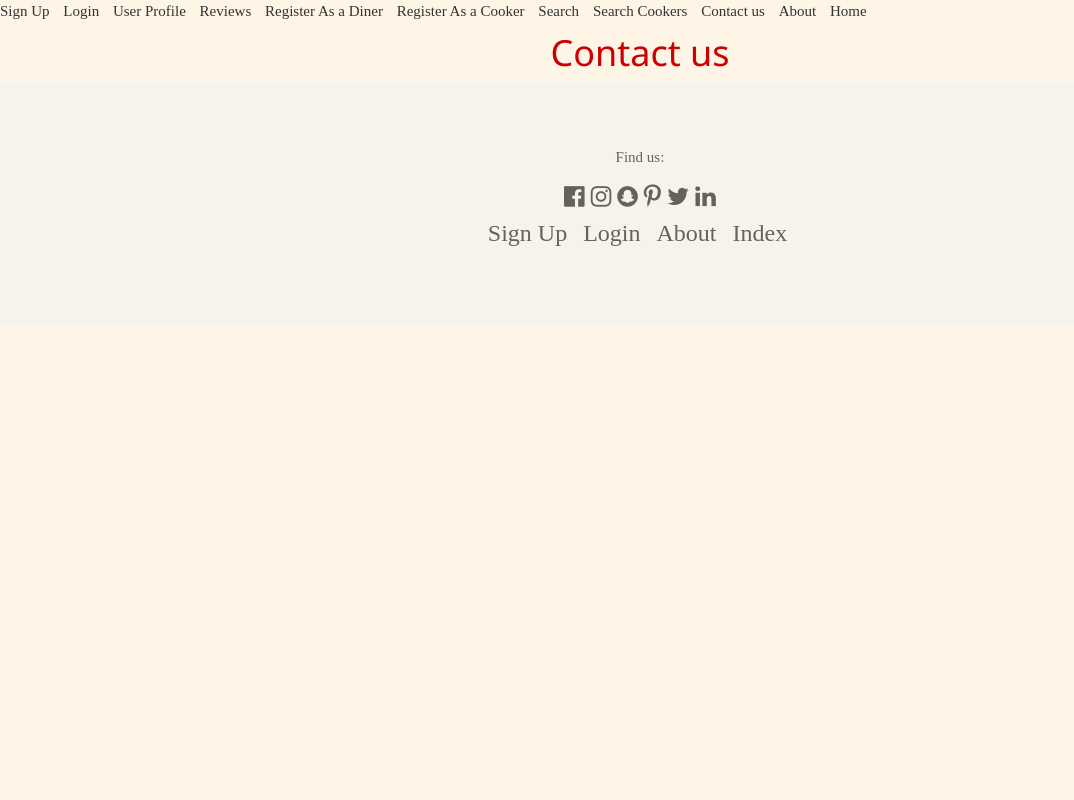
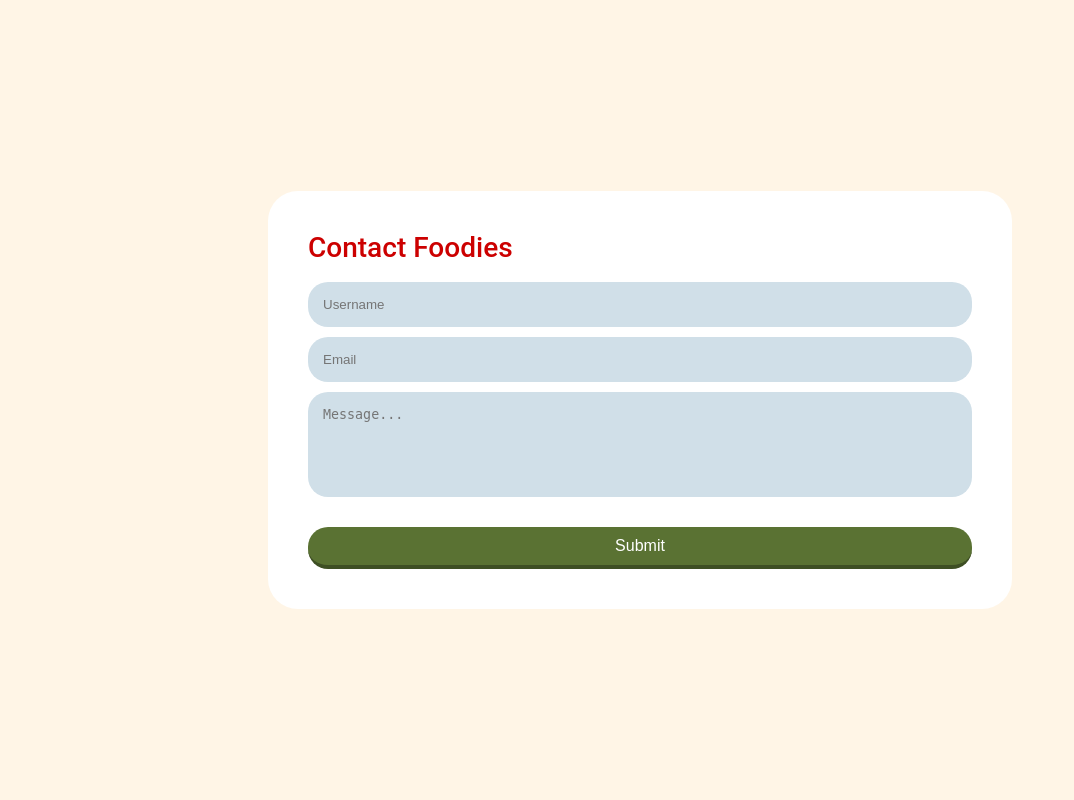
Before and after one commit to hmannelig/itech, a Django app: page /foodies/contact-us/ in a window 1280 px wide. Shown: the whole page, without its empty margins (0-1074 px from the left). Run offline with Django 3.2, Linux system fonts and the light colour scheme; some libraries are stand-ins or nearby versions.

Commit message:
updated contact us html and minor changes on the others

```diff
--- a/static/foodies/css/about.css
+++ b/static/foodies/css/about.css
@@ -1,9 +1,6 @@
 /*
  * Styles for Foodies webpage
  */
-
-
-
 
 .aboutStyle
 {
--- a/templates/foodies/contact_us.html
+++ b/templates/foodies/contact_us.html
@@ -1,19 +1,123 @@
-{% extends 'foodies/base.html' %}
-{% load static %}
+<!DOCTYPE html>
+<html>
+  <head>
+    <title>Contact Foodies</title>
+
+    <style>
+      * {
+      box-sizing: border-box;
+      }
+      html, body {
+      min-height: 100vh;
+      padding: 0;
+      margin: 0;
+      font-family: Roboto, Arial, sans-serif;
+      font-size: 14px;
+      color: #cc0000;
+      }
+      input, textarea {
+      outline: none;
+      }
+      body {
+      display: flex;
+      justify-content: center;
+      align-items: center;
+      padding: 20px;
+      background: #fff5e6;
+      }
+      h1 {
+      margin-top: 0;
+      font-weight: 500;
+      }
+      form {
+      position: relative;
+      width: 80%;
+      border-radius: 30px;
+      background: #fff;
+      }
+
+      content: "";
+      position: absolute;
+      width: 50px;
+      height: 20px;
+      border-radius: 30px;
+      background: #fff;
+      }
+      .form-left-decoration:before {
+      top: -20px;
+      }
+      .form-left-decoration:after {
+      top: 20px;
+      left: 10px;
+      }
+      .form-right-decoration:before {
+      top: -20px;
+      right: 0;
+      }
+      .form-right-decoration:after {
+      top: 20px;
+      right: 10px;
+      }
+      .circle {
+      position: absolute;
+      bottom: 80px;
+      left: -55px;
+      width: 20px;
+      height: 20px;
+      border-radius: 50%;
+      background: #fff;
+      }
+      .form-inner {
+      padding: 40px;
+      }
+      .form-inner input,
+      .form-inner textarea {
+      display: block;
+      width: 100%;
+      padding: 15px;
+      margin-bottom: 10px;
+      border: none;
+      border-radius: 20px;
+      background: #d0dfe8;
+      }
+      .form-inner textarea {
+      resize: none;
+      }
+      button {
+      width: 100%;
+      padding: 10px;
+      margin-top: 20px;
+      border-radius: 20px;
+      border: none;
+      border-bottom: 4px solid #3e4f24;
+      background: #5a7233;
+      font-size: 16px;
+      font-weight: 400;
+      color: #fff;
+      }
+      button:hover {
+      background: #3e4f24;
+      }
+      @media (min-width: 568px) {
+      form {
+      width: 60%;
+      }
+      }
+    </style>
 
 
-
-{% block title_block %}
-  Contact Us
-
-{% endblock %}
+  </head>
+  <body>
+    <form action="/" class="decor">
+       <div class="form-inner">
+        <h1>Contact Foodies</h1>
+        <input type="text" placeholder="Username">
+        <input type="email" placeholder="Email">
+        <textarea placeholder="Message..." rows="5"></textarea>
+        <button type="submit" href="/">Submit</button>
+      </div>
+    </form>
+  </body>
 
 
-
-{% block body_block %}
-
-
-<h1> Contact us </h1>
-
-
-{% endblock %}
+</html>
--- a/templates/foodies/register.html
+++ b/templates/foodies/register.html
@@ -11,12 +11,11 @@
 Foodies says: <strong>thank you for registering!</strong>
 <a href="{% url 'foodies:index' %}">Return to the homepage.</a><br />
 {% else %}
-Foodies says: <strong>register here!</strong><br />
+<div> Foodies says: <strong>register here!</strong><br /></div>
 <form id="user_form" method="post" action="{% url 'foodies:register' %}" enctype="multipart/form-data">
     {% csrf_token %}
     {{ user_form.as_p }}
     {{ profile_form.as_p }}
-
     <input type="submit" name="submit" value="Register" />
 </form>
 {% endif %}
```
Also changed, not shown: templates/foodies/base.html (+3 -7 lines), templates/foodies/user_profile.html (+8 -0 lines).
